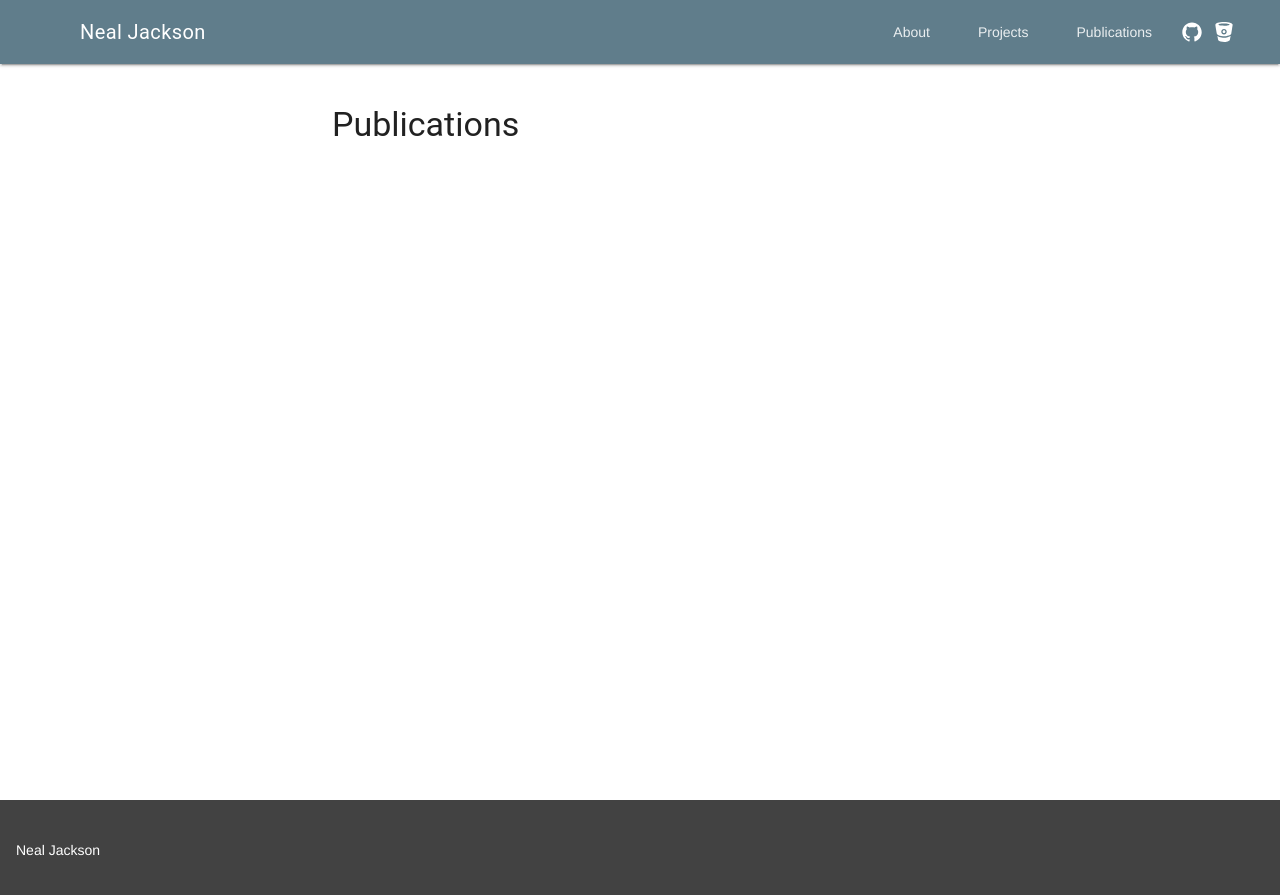
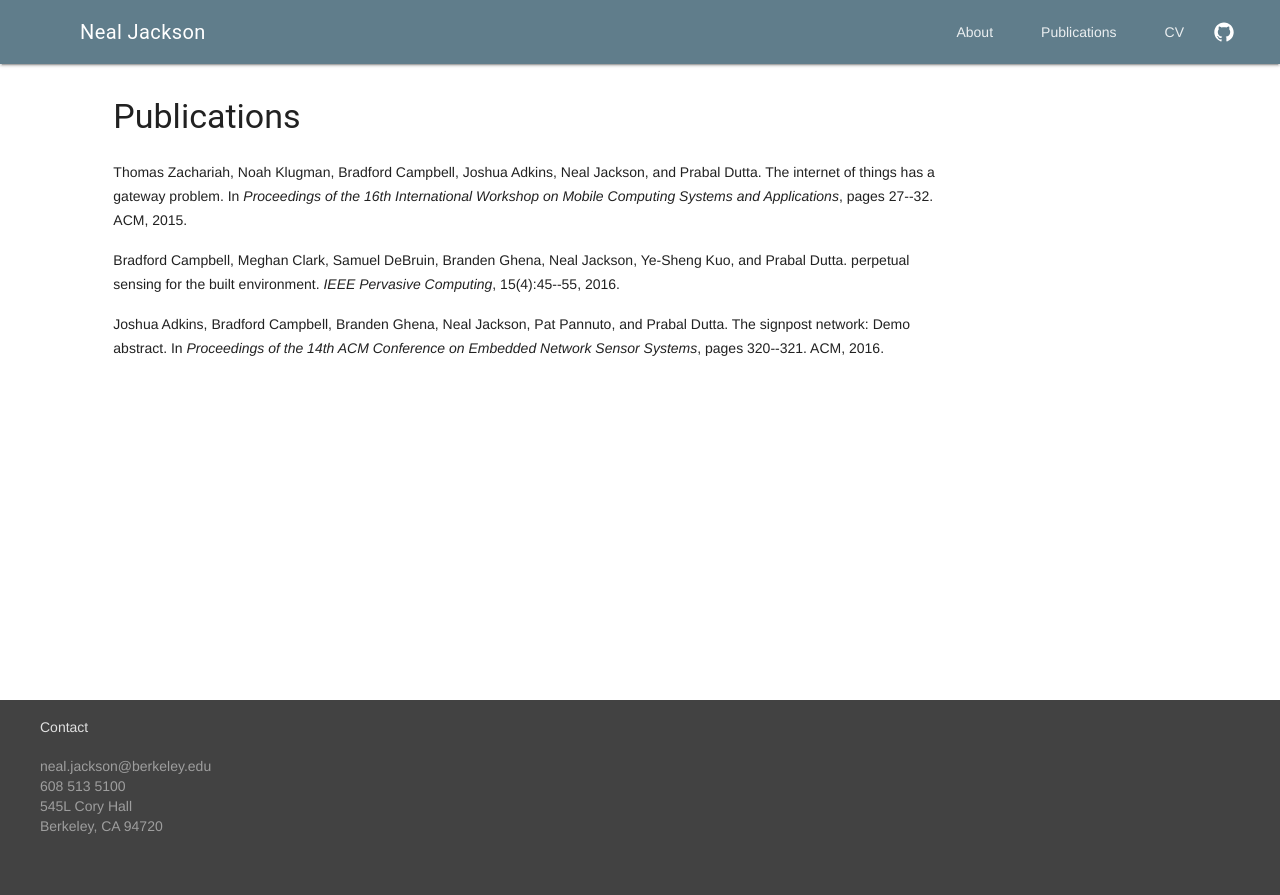
Before and after one commit to nealjack/nsjackson.com, a Jekyll site: the page built from publications.md, in a window 1280 px wide. Shown: the top 895 px of the page. Built offline with Jekyll 4.4.1, drawn with Linux system fonts in a browser that asks for light colours; nearby versions of some CDN libraries.

Commit message:
Fixed up website Added publications, photo, favicon

```diff
--- /dev/null
+++ b/_includes/citations.html
@@ -0,0 +1,37 @@
+
+<!-- This document was automatically generated with bibtex2html 1.98
+     (see http://www.lri.fr/~filliatr/bibtex2html/),
+     with the following command:
+     bibtex2html -nokeys -nodoc -nofooter static/citations.bib  -->
+
+
+
+
+<p><a name="zachariah2015internet"></a>
+
+Thomas Zachariah, Noah Klugman, Bradford Campbell, Joshua Adkins, Neal Jackson,
+  and Prabal Dutta.
+ The internet of things has a gateway problem.
+ In <em>Proceedings of the 16th International Workshop on Mobile
+  Computing Systems and Applications</em>, pages 27--32. ACM, 2015.
+
+</p>
+
+<p><a name="campbell2016perpetual"></a>
+
+Bradford Campbell, Meghan Clark, Samuel DeBruin, Branden Ghena, Neal Jackson,
+  Ye-Sheng Kuo, and Prabal Dutta.
+ perpetual sensing for the built environment.
+ <em>IEEE Pervasive Computing</em>, 15(4):45--55, 2016.
+
+</p>
+
+<p><a name="adkins2016signpost"></a>
+
+Joshua Adkins, Bradford Campbell, Branden Ghena, Neal Jackson, Pat Pannuto, and
+  Prabal Dutta.
+ The signpost network: Demo abstract.
+ In <em>Proceedings of the 14th ACM Conference on Embedded Network
+  Sensor Systems</em>, pages 320--321. ACM, 2016.
+
+</p>
--- a/_includes/footer.html
+++ b/_includes/footer.html
@@ -1,6 +1,13 @@
-<footer class="mdl-mini-footer">
-  <div class="mdl-mini-footer__left-section">
-    <div class="mdl-logo">{{ site.title }}</div>
+<footer class="mdl-mega-footer">
+  <div class="mdl-mega-footer__middle-section">
+    <div class="mdl-mega-footer__left-section">
+      <div class="mdl-mega-footer__heading">Contact</div>
+      <ul class="mdl-mega-footer__link-list">
+          <li><a href="mailto:{{ site.email }}">{{ site.email }}</a></li>
+          <li><a href="tel:608-513-5100">608 513 5100</br></a></li>
+          <li><a href="https://goo.gl/maps/XAEPUS6bCpr"><div>545L Cory Hall</br>Berkeley, CA 94720</div></a></li>
+      </ul>
+    </div>
   </div>
 
 <!--  <div class="wrapper">
--- a/_includes/head.html
+++ b/_includes/head.html
@@ -10,12 +10,21 @@
   <link rel="stylesheet" href="https://fonts.googleapis.com/icon?family=Material+Icons">
 
   <!-- Material Design CSS -->
-  <link rel="stylesheet" href="https://code.getmdl.io/1.1.3/material.blue_grey-lime.min.css">
+  <link rel="stylesheet" href="https://code.getmdl.io/1.2.1/material.blue_grey-light_blue.min.css">
 
   <!-- Material Design JS -->
-  <script defer src="https://code.getmdl.io/1.1.3/material.min.js"></script>
+  <script defer src="https://code.getmdl.io/1.2.1/material.min.js"></script>
 
   <link rel="stylesheet" href="{{ "/css/main.css" | prepend: site.baseurl }}">
   <link rel="canonical" href="{{ page.url | replace:'index.html','' | prepend: site.baseurl | prepend: site.url }}">
   <link rel="alternate" type="application/rss+xml" title="{{ site.title }}" href="{{ "/feed.xml" | prepend: site.baseurl | prepend: site.url }}">
+
+  <!-- Favicon --!>
+  <link rel="apple-touch-icon" sizes="180x180" href="/apple-touch-icon.png">
+  <link rel="icon" type="image/png" href="/favicon-32x32.png" sizes="32x32">
+  <link rel="icon" type="image/png" href="/favicon-16x16.png" sizes="16x16">
+  <link rel="manifest" href="/manifest.json">
+  <link rel="mask-icon" href="/safari-pinned-tab.svg" color="#5bbad5">
+  <meta name="theme-color" content="#ffffff">
+
 </head>
--- a/_includes/header.html
+++ b/_includes/header.html
@@ -13,16 +13,17 @@
         <a class="mdl-navigation__link" href="{{ node.url | prepend: site.baseurl }}">{{ node.title }}</a>
         {% endif %}
       {% endfor %}
+        <a class="mdl-navigation__link" target="_blank" href="cv/NealJacksonCV.pdf">CV</a>
     </nav>
 
     <a target="_blank" href="https://github.com/{{ site.username }}"><span class="mdl-button mdl-js-button mdl-button--icon icon">{% include icon-github.svg %}</span></a>
 
-    <a target="_blank" href="https://bitbucket.com/{{ site.username }}"><span class="mdl-button mdl-js-button mdl-button--icon icon">{% include icon-bitbucket.svg %}</span></a>
+    <script>/*<a target="_blank" href="https://bitbucket.com/{{ site.username }}"><span class="mdl-button mdl-js-button mdl-button--icon icon">{% include icon-bitbucket.svg %}</span></a>*/</script>
 
   </div>
 </header>
 
-<div class="mdl-layout__drawer">
+<!--<div class="mdl-layout__drawer">
   <span class="mdl-layout-title">{{ site.title }}</span>
   <nav class="mdl-navigation">
       {% for node in site.pages %}
@@ -31,4 +32,4 @@
         {% endif %}
       {% endfor %}
   </nav>
-</div>
+  </div>--!>
--- a/_layouts/page.html
+++ b/_layouts/page.html
@@ -1,10 +1,10 @@
 ---
 layout: default
 ---
-<main class="mdl-layout__content">
+<main class="mdl-layout__content" style="flex: 1 0 auto;">
   <div class="mdl-grid">
-    <div class="mdl-cell mdl-cell--3-col"> </div>
-    <div class="mdl-cell mdl-cell--6-col"> {{ content }} </div>
-    <div class="mdl-cell mdl-cell--3-col"> </div>
+    <div class="mdl-cell mdl-cell--1-col"> </div>
+    {{content}}
+    <div class="mdl-cell mdl-cell--1-col"> </div>
   </div>
 </main>
--- a/publications.md
+++ b/publications.md
@@ -3,4 +3,7 @@ layout: page
 title: Publications
 ---
 
+<div class="mdl-cell--8-col" markdown="1">
 ### Publications
+{% include citations.html %}
+</div>
```
Also changed, not shown: browserconfig.xml (added, +9 -0 lines), index.md (+15 -1 lines), projects.md (deleted, +0 -6 lines), android-chrome-192x192.png (added), android-chrome-256x256.png (added), apple-touch-icon.png (added), favicon-16x16.png (added), favicon-32x32.png (added), favicon.ico (added), mstile-150x150.png (added), safari-pinned-tab.svg (added), static/me.jpg (added).
